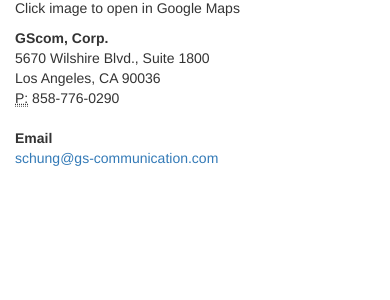
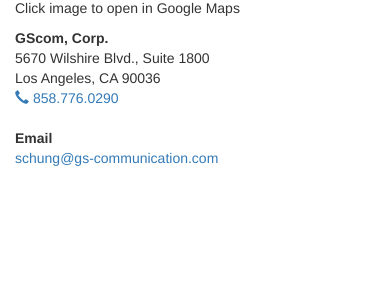
Before and after one commit to junclemente/flask_gscom, a Flask app: page /contact_us in a window 390 px wide. Shown: the part 264-564 px from the top of the page. Run offline with Flask 2, Linux system fonts and the light colour scheme; some libraries are stand-ins or nearby versions.

Commit message:
updated to add media queries

```diff
--- a/app/static/css/styles.css
+++ b/app/static/css/styles.css
@@ -126,3 +126,16 @@
     background-color: #474747;
   }
 }
+
+/* Media Queries */
+@media screen and (min-width: 481px) {
+  .hidden_desktop {
+    display: none;
+  }
+}
+
+@media screen and (max-width: 480px) {
+  .hidden_mobile {
+    display: none;
+  }
+}
--- a/app/templates/contact.html
+++ b/app/templates/contact.html
@@ -17,7 +17,10 @@
           <strong>GScom, Corp.</strong><br>
           5670 Wilshire Blvd., Suite 1800<br>
           Los Angeles, CA 90036<br>
-          <abbr title="Phone">P:</abbr> 858-776-0290
+          <div class="hidden_mobile">
+          <abbr title="Phone">P: </abbr>858-776-0290</div>
+          <div class="hidden_desktop">
+          <a href="tel:18587760290"><span class="glyphicon glyphicon-earphone" aria-hidden="true"></span> 858.776.0290</a></div>
         </address>
 
         <address>
```
